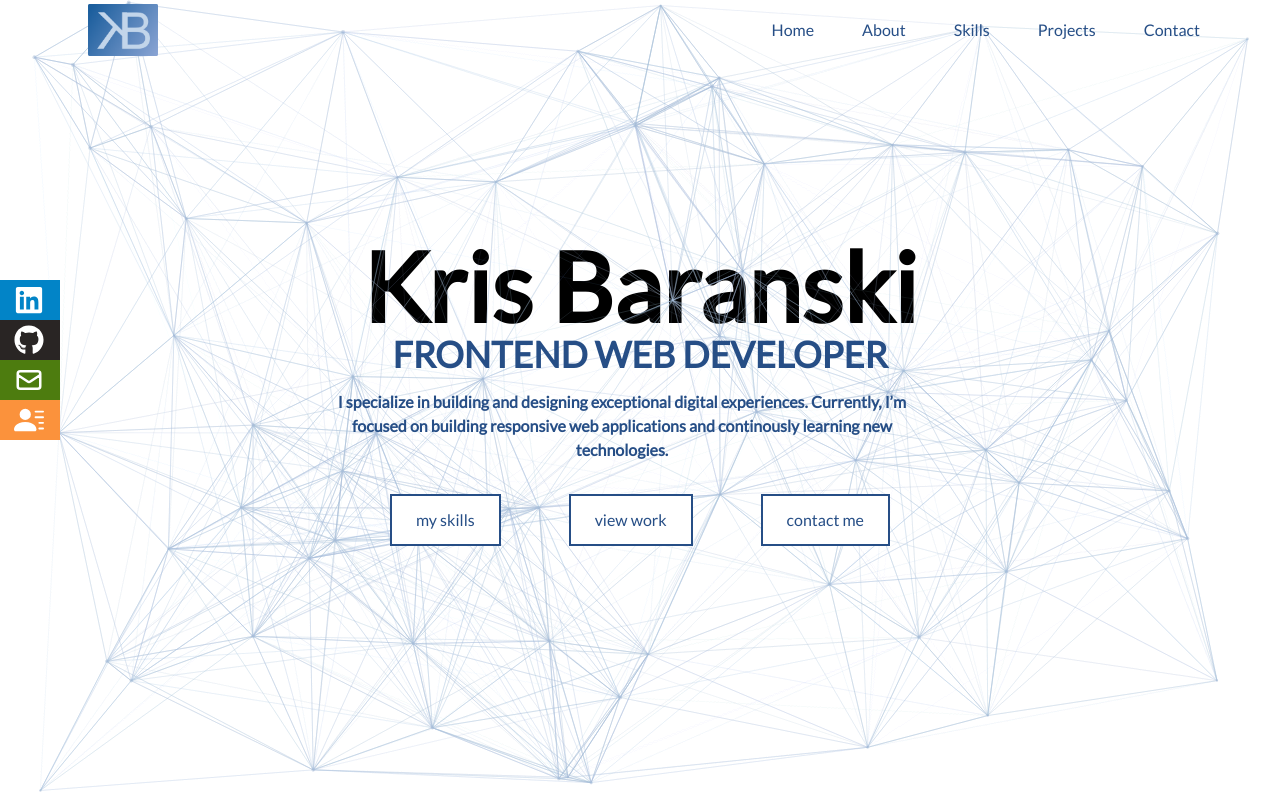
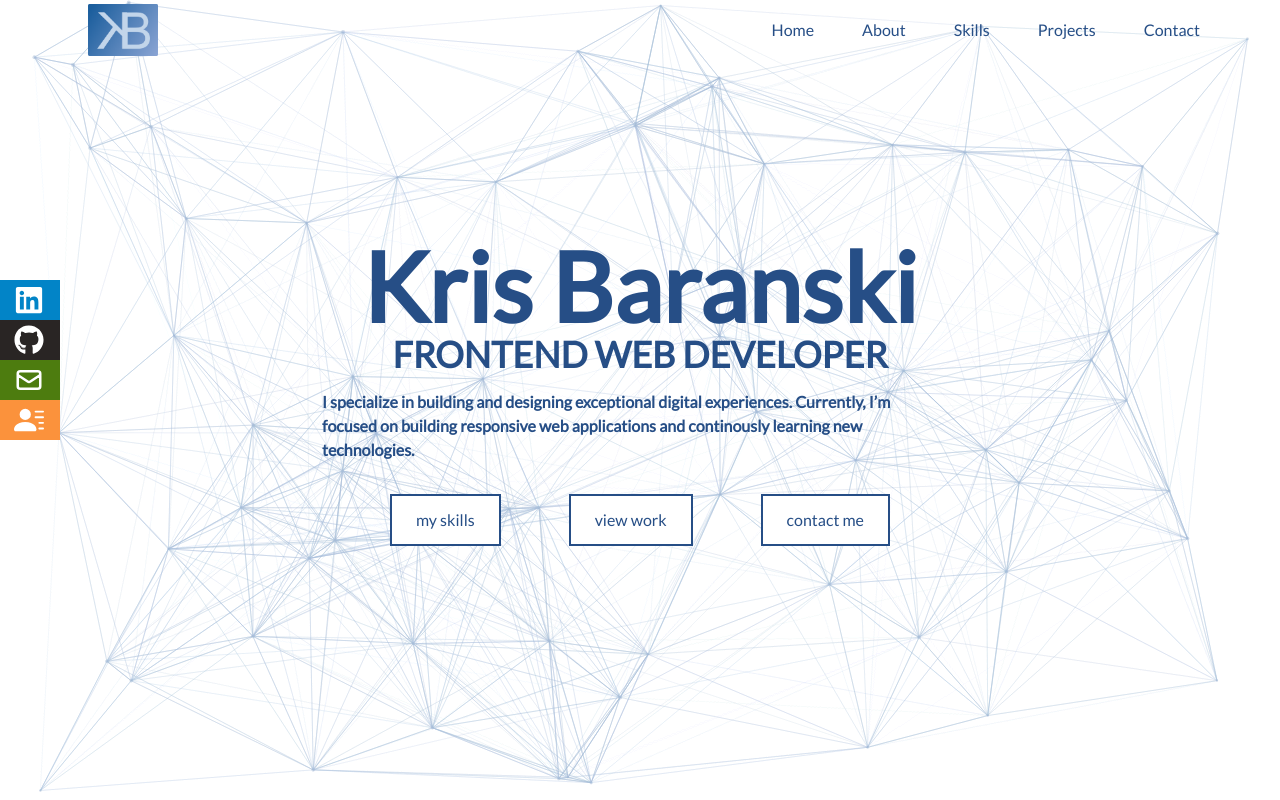
Before and after one commit to krisbaranski/portfolio, a React (Create React App) app: page / in a window 1280 px wide. Shown: the top 800 px of the page. Built offline with nearby package versions, Linux system fonts and the light colour scheme.

Commit message:
style: add z-index to header elements

```diff
--- a/src/components/Header.js
+++ b/src/components/Header.js
@@ -6,13 +6,13 @@ const Header = () => {
     <div name="home" className="w-full min-h-screen sm:h-screen">
       {/* Container */}
       <div className="max-w-[700px] mx-auto p-16 md:p-8 flex flex-col justify-center h-full">
-        <h1 className="text-6xl sm:text-7xl md:text-8xl font-bold text-center text-[#264e86 z-10]">
+        <h1 className="text-6xl sm:text-7xl md:text-8xl font-bold text-center text-[#264e86]  z-10">
           Kris Baranski
         </h1>
         <h2 className="text-2xl sm:text-3xl md:text-4xl font-bold text-center text-[#264e86] z-10">
           FRONTEND WEB DEVELOPER
         </h2>
-        <p className="text-[#264e86] py-4 max-w-[600px] font-semibold text-center z-10">
+        <p className="text-[#264e86] py-4 max-w-[600px] font-semibold text-left z-10">
           I specialize in building and designing exceptional digital
           experiences. Currently, I’m focused on building responsive web
           applications and continously learning new technologies.
```
